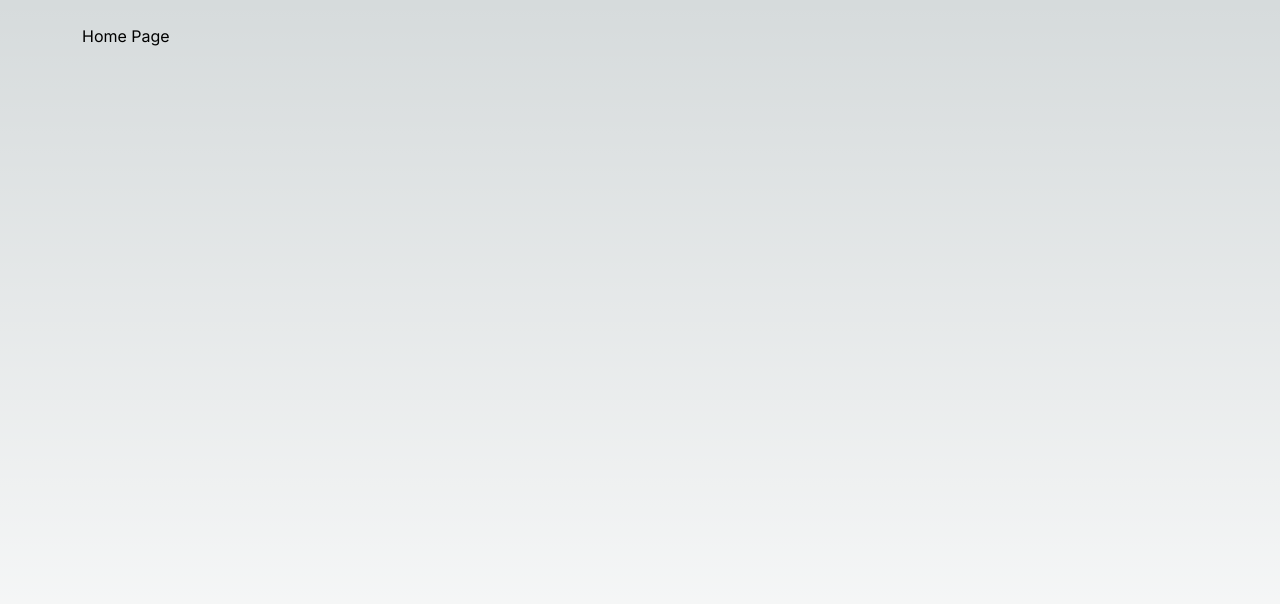
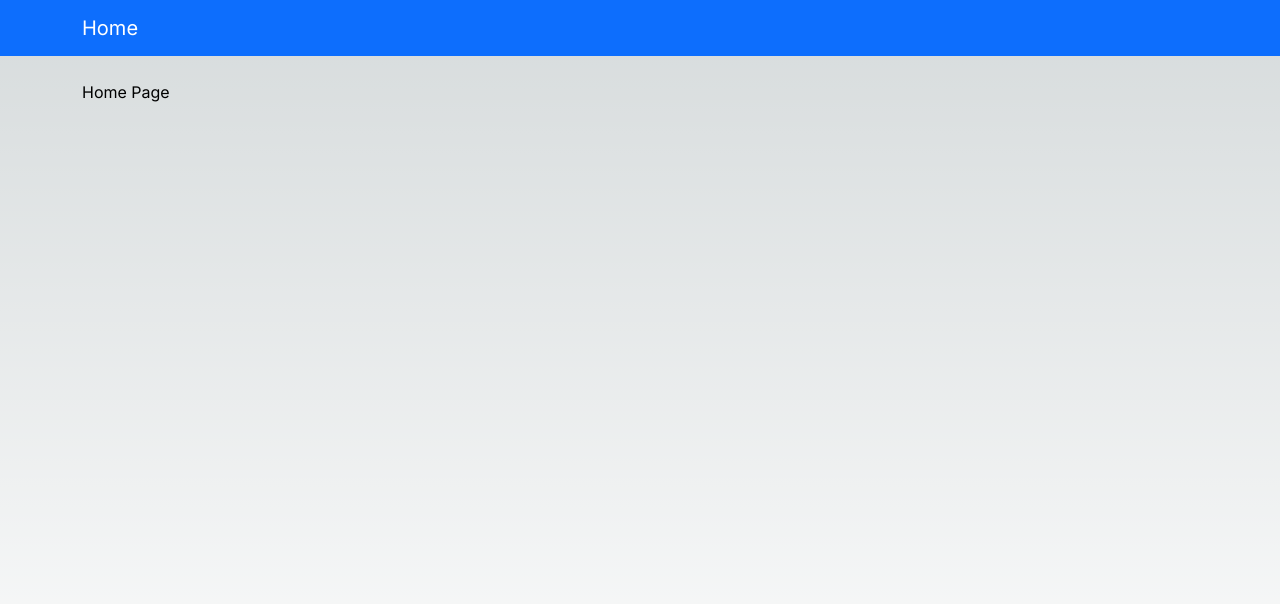
Before and after one commit to PVieira04/next-ts-test, a Next.js app in the folder frontend/: page / in a window 1280 px wide. Shown: the top 604 px of the page. Built offline with nearby package versions, Linux system fonts and the light colour scheme.

Commit message:
Add Navbar with link back to homepage

```diff
--- /dev/null
+++ b/frontend/src/app/NavBar.tsx
@@ -0,0 +1,13 @@
+"use client";
+
+import { Navbar, Container } from 'react-bootstrap';
+
+export default function NavBar() {
+    return(
+        <Navbar bg='primary' variant='dark' sticky='top' expand='sm' collapseOnSelect>
+            <Container>
+                <Navbar.Brand href='/'>Home</Navbar.Brand>
+            </Container>
+        </Navbar>
+    );
+}
--- a/frontend/src/app/layout.tsx
+++ b/frontend/src/app/layout.tsx
@@ -2,11 +2,12 @@ import 'bootstrap/dist/css/bootstrap.min.css';
 import './globals.css'
 import { Inter } from 'next/font/google'
 import { Container, SSRProvider } from '@/components/bootstrap';
+import NavBar from './NavBar';
 
 const inter = Inter({ subsets: ['latin'] })
 
 export const metadata = {
-  title: 'Create Next App',
+  title: 'My Nextjs App + TS',
   description: 'Generated by create next app',
 }
 
@@ -19,6 +20,7 @@ export default function RootLayout({
     <html lang="en">
       <body className={inter.className}>
         <SSRProvider>
+          <NavBar />
           <main>
             <Container className="py-4">
               {children}
```
